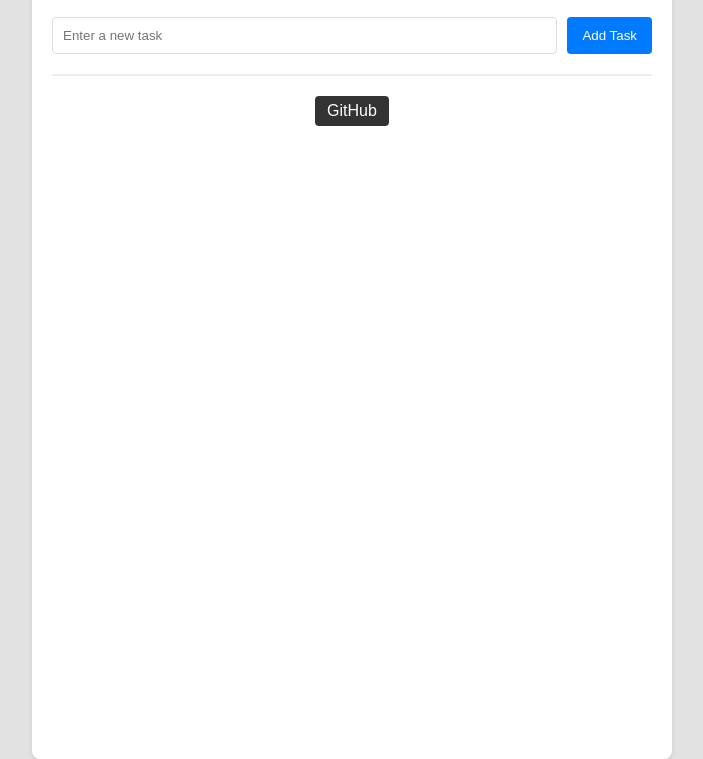
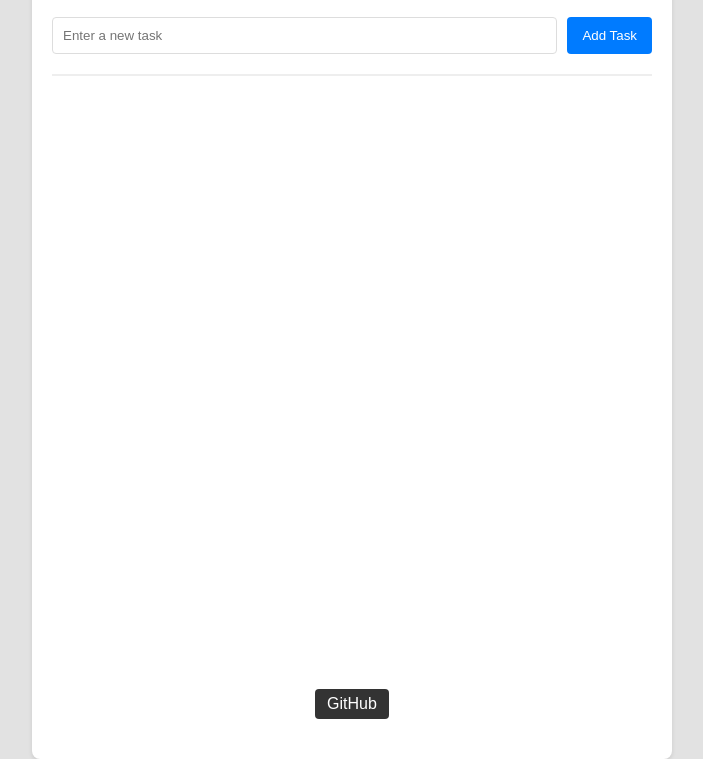
Before and after one commit to rahualrai/ToDo_List, a plain HTML site: page index.html in a window 1280 px wide. Shown: the part 61-820 px from the top of the page, without its empty margins (288-991 px from the left). Drawn offline with Linux system fonts and the light colour scheme; no server answers.

Commit message:
Changed position of GitHub button to the bottom

```diff
--- a/index.html
+++ b/index.html
@@ -8,6 +8,7 @@
 </head>
 <body>
     <div class="container">
+        <div class="main-content">
             <h1>My To-Do List</h1>
             <form id="taskForm">
                 <input type="text" id="taskInput" placeholder="Enter a new task">
@@ -15,6 +16,7 @@
             </form>
             <hr class="divider">
             <ul id="taskList"></ul>
+        </div>
         <div class="github-box">
             <a href="https://github.com/yourusername/yourrepository" target="_blank">GitHub</a>
         </div>
--- a/style.css
+++ b/style.css
@@ -10,6 +10,9 @@ body {
 }
 
 .container {
+    display: flex;
+    flex-direction: column;
+    justify-content: space-between; /* This will push the GitHub box to the bottom */
     width: 90%;
     max-width: 600px;
     min-height: 800px;
@@ -141,6 +144,7 @@ li:hover {
 
 .github-box {
     text-align: center;
+
     margin-bottom: 20px;
 }
 
```
Lines whose indentation alone changed are shown as unchanged.
